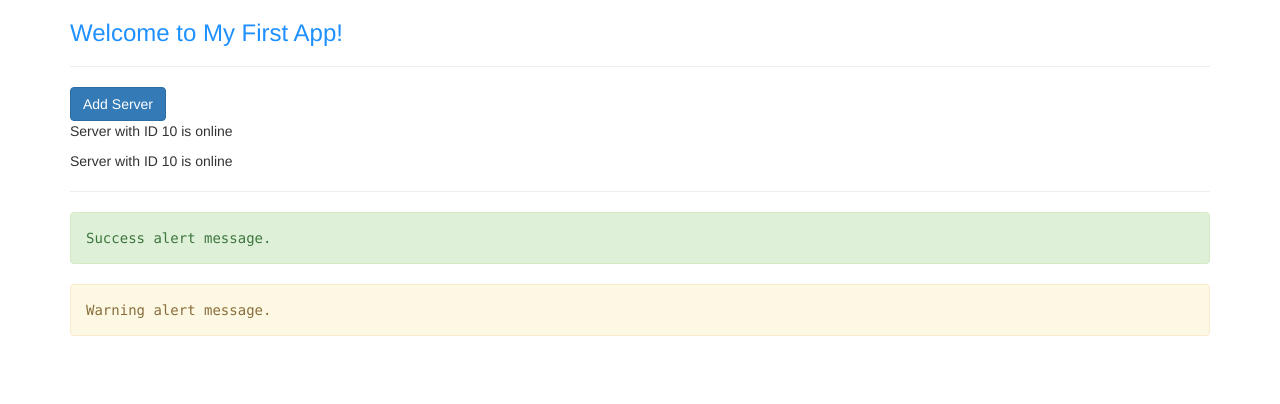
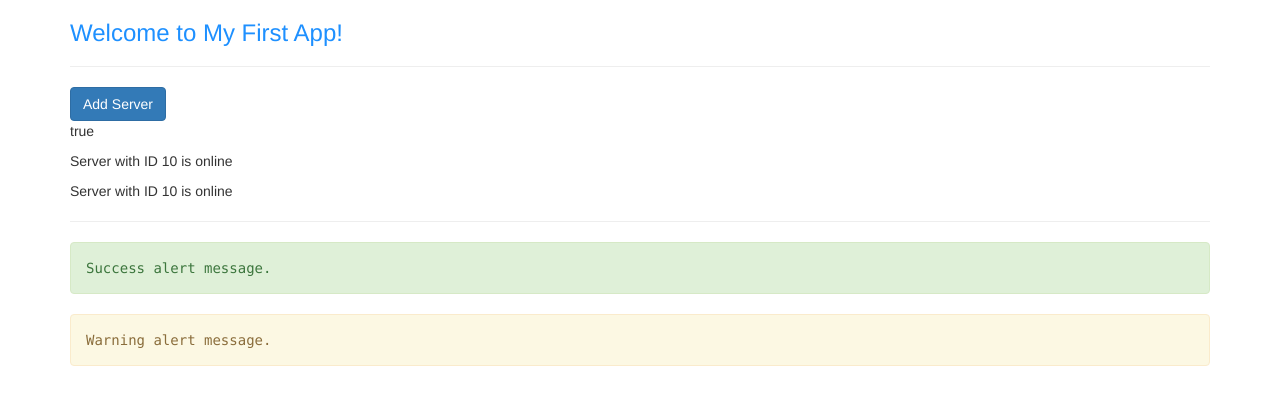
Before and after one commit to raime910/Angular4-Lesson, an Angular app in the folder my-first-app/: page / in a window 1280 px wide. Shown: the top 404 px of the page. Built offline with nearby package versions, Linux system fonts and the light colour scheme.

Commit message:
property binding vs string interpolation

```diff
--- a/my-first-app/src/app/servers/servers.component.html
+++ b/my-first-app/src/app/servers/servers.component.html
@@ -3,5 +3,6 @@
     [disabled]="!allowNewServer">
     Add Server
 </button>
+<p>{{allowNewServer}}</p>
 <app-server></app-server>
 <app-server></app-server>
```
